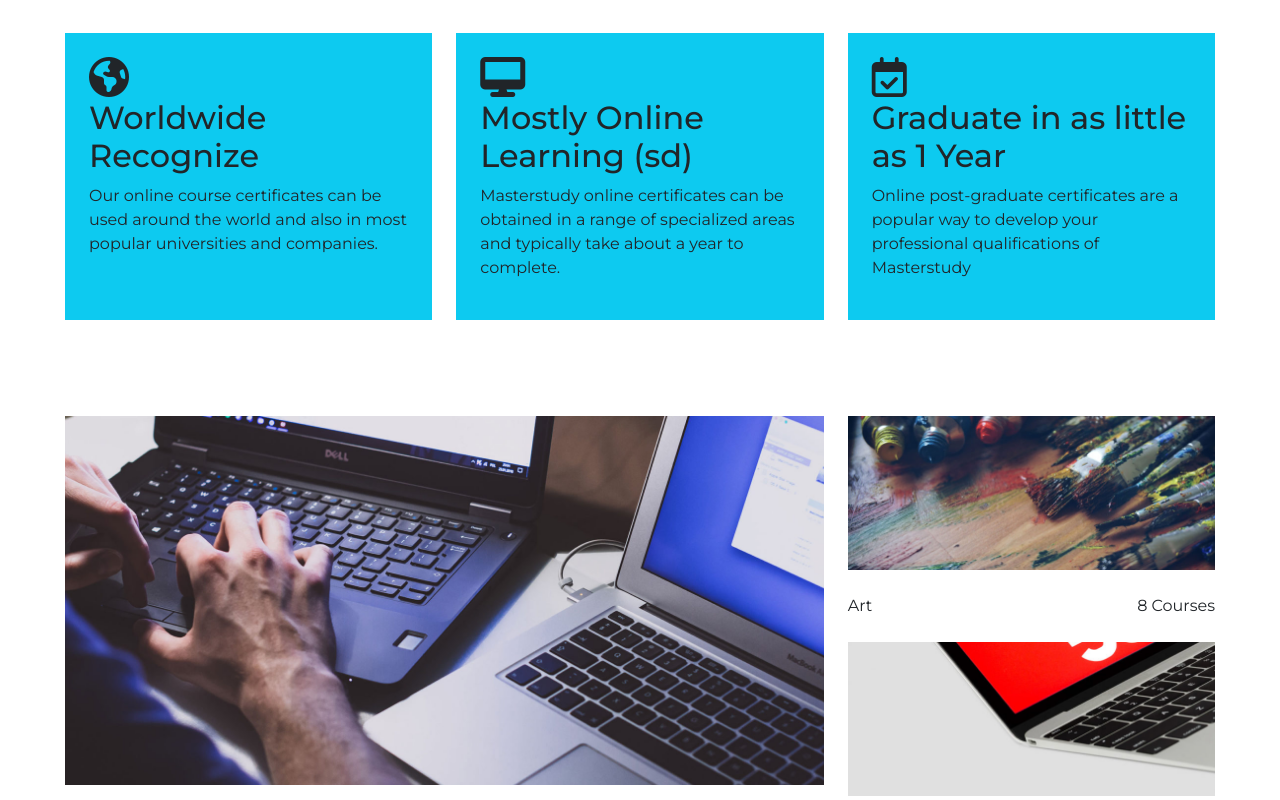
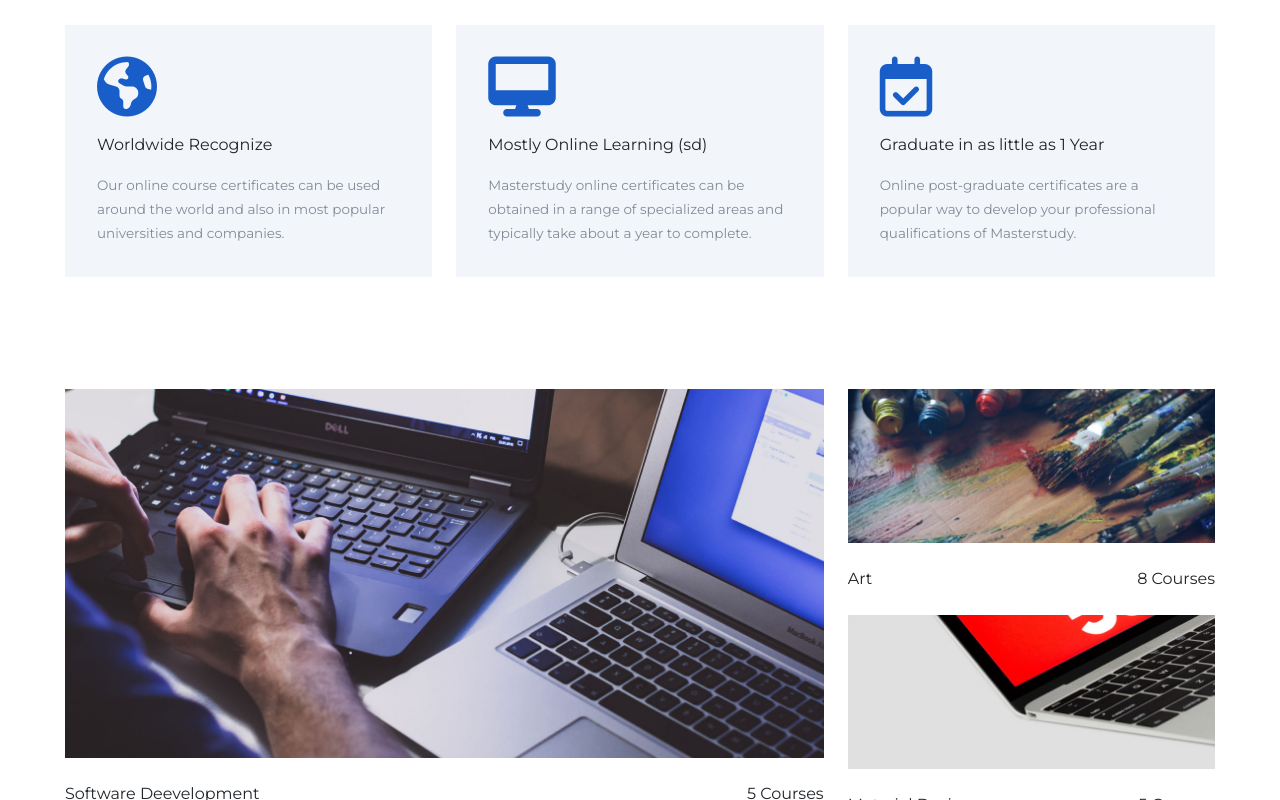
Before and after one commit to LauraMargherita25/proj-html-vuejs, a Vue app: page / in a window 1280 px wide. Shown: the part 740-1540 px from the top of the page. Built offline with nearby package versions, Linux system fonts and the light colour scheme.

Commit message:
Refactoring pros

```diff
--- a/src/assets/styles/partials/_variables.scss
+++ b/src/assets/styles/partials/_variables.scss
@@ -1 +1,3 @@
 $blue: #195ec8;
+$light_blue: #f2f6fb;
+$gray: #c3c8d1;
--- a/src/components/CoursesCategoryFile.vue
+++ b/src/components/CoursesCategoryFile.vue
@@ -1,7 +1,7 @@
 <template>
     <!-- Section courses category -->
     <div class="courses_category">
-        <div class="wrapper_s py-5">
+        <div class="wrapper_s">
 
             <div class="row">
                 <div class="col-8">
--- a/src/components/CtaFile.vue
+++ b/src/components/CtaFile.vue
@@ -37,7 +37,7 @@ export default {
 
 <style lang="scss" scoped>
     .wrapper_s{
-        margin-bottom: 2rem;
+        margin-bottom: 4.5rem;
         .txt_wrapper{
             h1{
                 margin-bottom: 2rem;
--- a/src/components/ProsFile.vue
+++ b/src/components/ProsFile.vue
@@ -1,43 +1,43 @@
 <template>
-    <!-- Section our courses's pros -->
-    <div class="courses_pros">
-        <div class="wrapper_s py-5">
+
+        <!-- Section our courses's pros -->
+        <div class="wrapper_s">
             <div class="row">
                 <div class="col-4">
-                    <div class="bg-info p-4 h-100">
-                        <i class="fa-solid fa-earth-americas fs-1"></i>
-                        <h2>Worldwide Recognize</h2>
-                        <p>
+                    <div class="card_pros">
+                        <i class="fa-solid fa-earth-americas"></i>
+                        <p>Worldwide Recognize</p>
+                        <small>
                         Our online course certificates can be used around the world and
                         also in most popular universities and companies.
-                        </p>
+                        </small>
                     </div>
                 </div>
 
                 <div class="col-4">
-                    <div class="bg-info p-4 h-100">
-                        <i class="fa-solid fa-desktop fs-1"></i>
-                        <h2>Mostly Online Learning (sd)</h2>
-                        <p>
+                    <div class="card_pros">
+                        <i class="fa-solid fa-desktop"></i>
+                        <p>Mostly Online Learning (sd)</p>
+                        <small>
                         Masterstudy online certificates can be obtained in a range of
                         specialized areas and typically take about a year to complete.
-                        </p>
+                        </small>
                     </div>
                 </div>
 
                 <div class="col-4">
-                    <div class="bg-info p-4 h-100">
-                        <i class="fa-regular fa-calendar-check fs-1"></i>
-                        <h2>Graduate in as little as 1 Year</h2>
-                        <p>
+                    <div class="card_pros">
+                        <i class="fa-regular fa-calendar-check"></i>
+                        <p>Graduate in as little as 1 Year</p>
+                        <small>
                         Online post-graduate certificates are a popular way to develop
-                        your professional qualifications of Masterstudy
-                        </p>
+                        your professional qualifications of Masterstudy.
+                        </small>
                     </div>
                 </div>
             </div>
         </div>
-    </div>
+
 </template>
 
 <script>
@@ -46,4 +46,27 @@ export default {
 };
 </script>
 
-<style lang="scss" scoped></style>
+<style lang="scss" scoped>
+@import "../assets/styles/partials/variables.scss";
+
+    .wrapper_s{
+        margin-bottom: 7rem;
+
+        .card_pros{
+            padding: 2rem;
+            background-color: $light_blue;
+            p{
+                margin-bottom: 1rem;
+            }
+            small{
+                color: #838a97;
+                font-size: 13.5px;
+            }
+            i{
+                color: $blue;
+                font-size: 60px;
+                margin-bottom: 1rem;
+            }
+        }
+    }
+</style>
```
